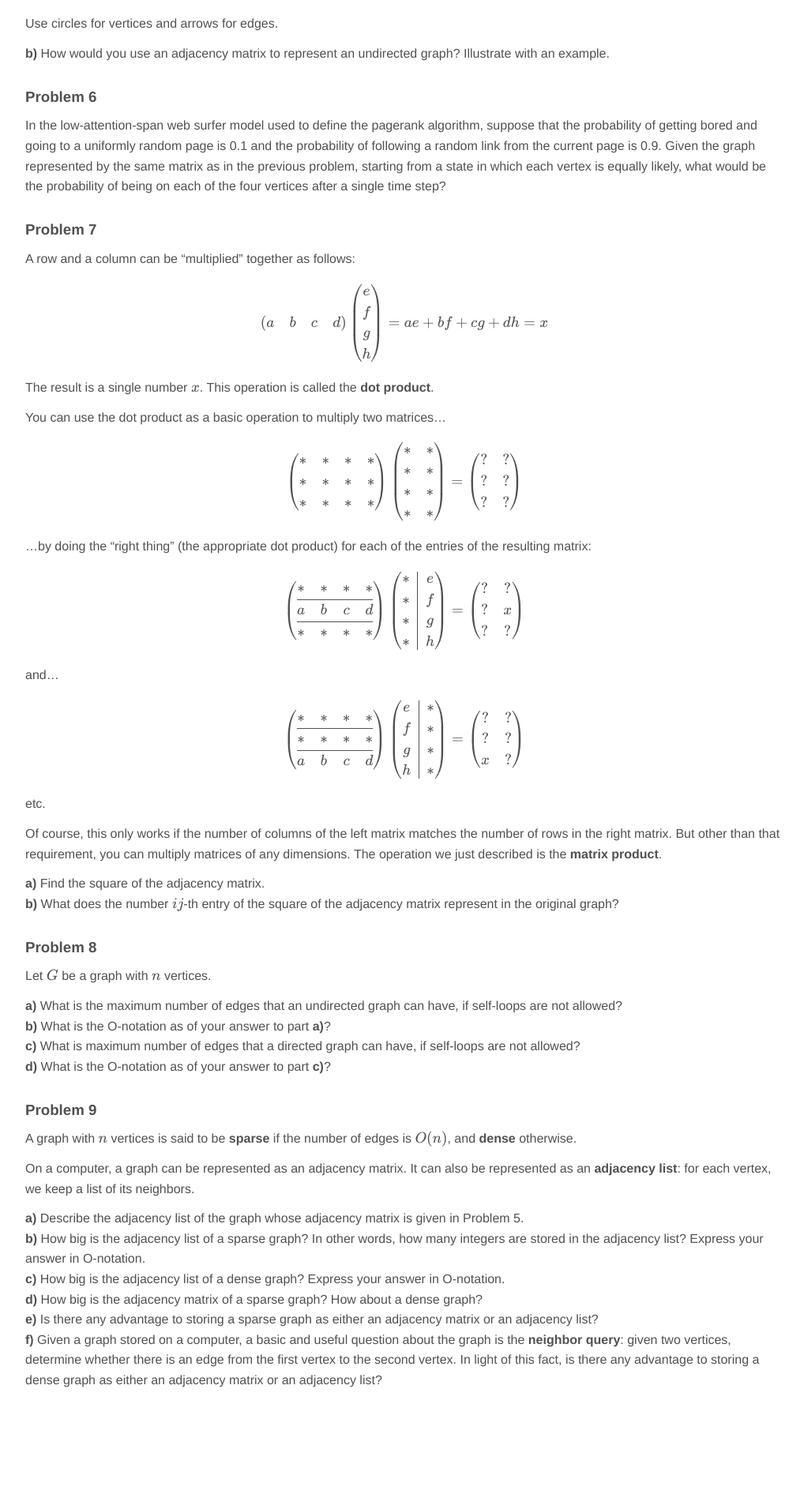
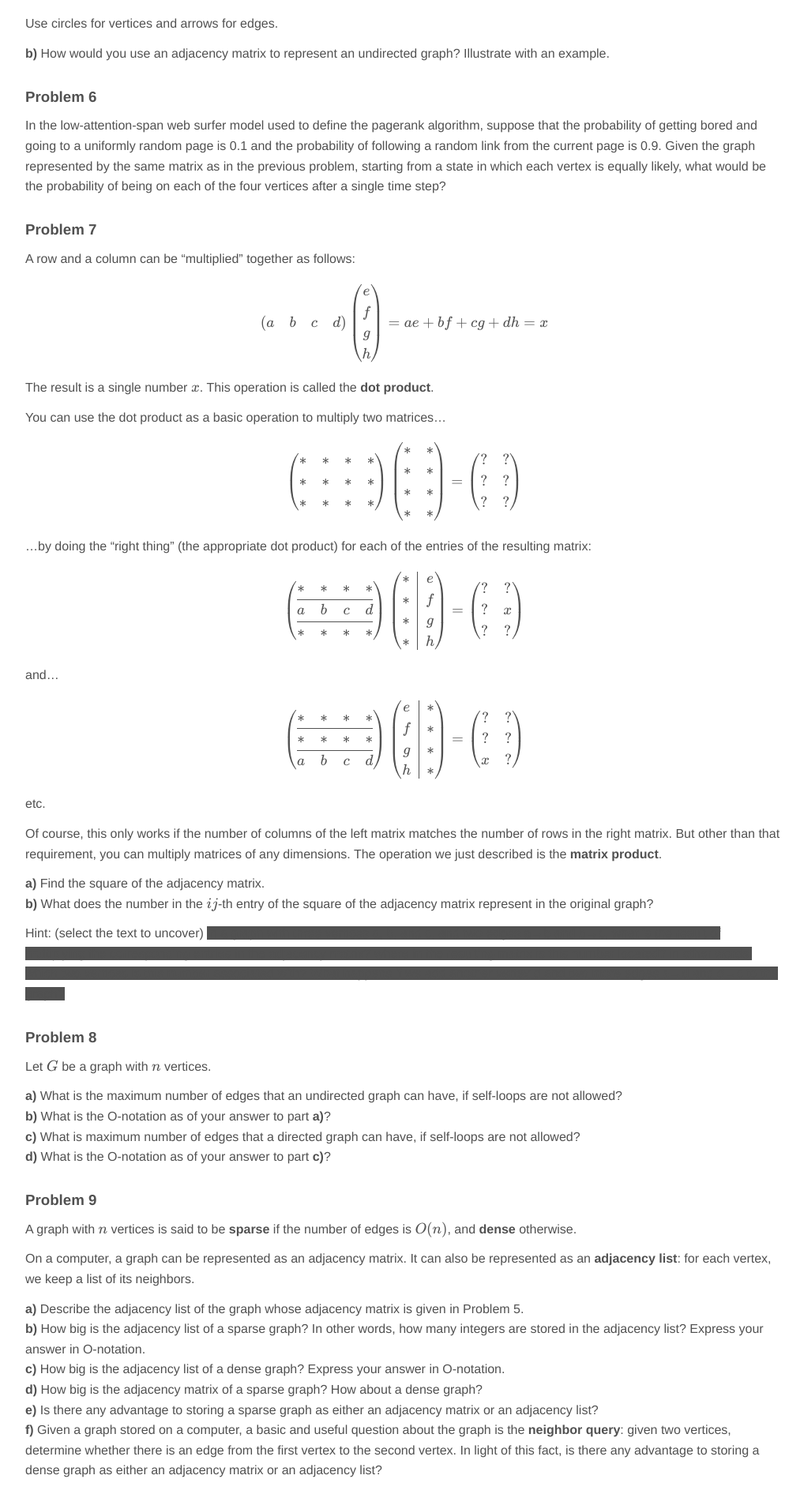
Before and after one commit to jnylam/jnylam.github.io, a Jekyll site: the page built from _courses/55/homework11.md, in a window 1280 px wide. Shown: the part 2434-4345 px from the top of the page at 79% size, without its empty margins (128-1146 px from the left). Built offline with Jekyll 4.4.1, drawn with Linux system fonts in a browser that asks for light colours; formulas are drawn with MathJax 3; before the commit the page ends 4231 px from its top, so only the background shows below that.

Commit message:
55 hw11 fix

```diff
--- a/_courses/55/homework11.md
+++ b/_courses/55/homework11.md
@@ -91,7 +91,9 @@ etc.
 Of course, this only works if the number of columns of the left matrix matches the number of rows in the right matrix. But other than that requirement, you can multiply matrices of any dimensions. The operation we just described is the __matrix product__.
 
 __a)__ Find the square of the adjacency matrix.
-__b)__ What does the number $$ij$$-th entry of the square of the adjacency matrix represent in the original graph?
+__b)__ What does the number in the $$ij$$-th entry of the square of the adjacency matrix represent in the original graph?
+
+Hint: (select the text to uncover) <hint>in a graph with three vertices a, b, and c, and two edges a&rarr;b and b&rarr;c, what is the result of multiplying the corresponding entries in the adjacency matrix? where in the resulting matrix is this number located? in other words, which two vertices is this number associated with? What happens if we add another vertex d and two more edges a&rarr;d and d&rarr;c to the graph?</hint>
 
 ### Problem 8
 
--- a/_sass/common.sass
+++ b/_sass/common.sass
@@ -140,3 +140,6 @@ tbody tr:nth-child(odd) th
 // Hack for firefox
 abbr[title]
   text-decoration: none
+
+hint
+  background-color: #515151
```
